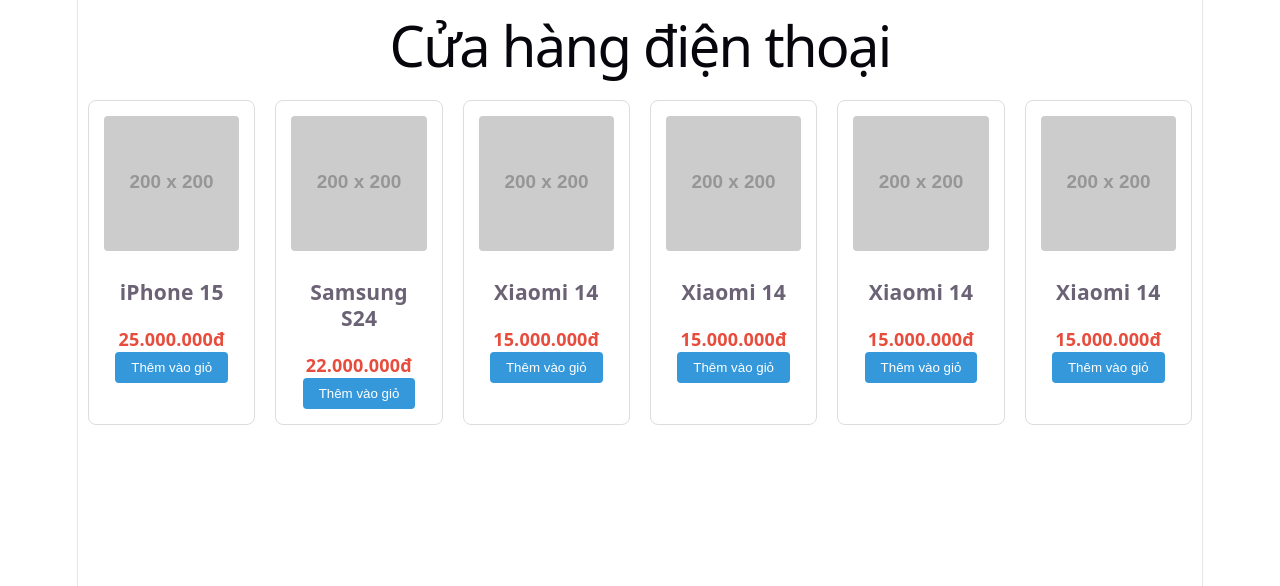
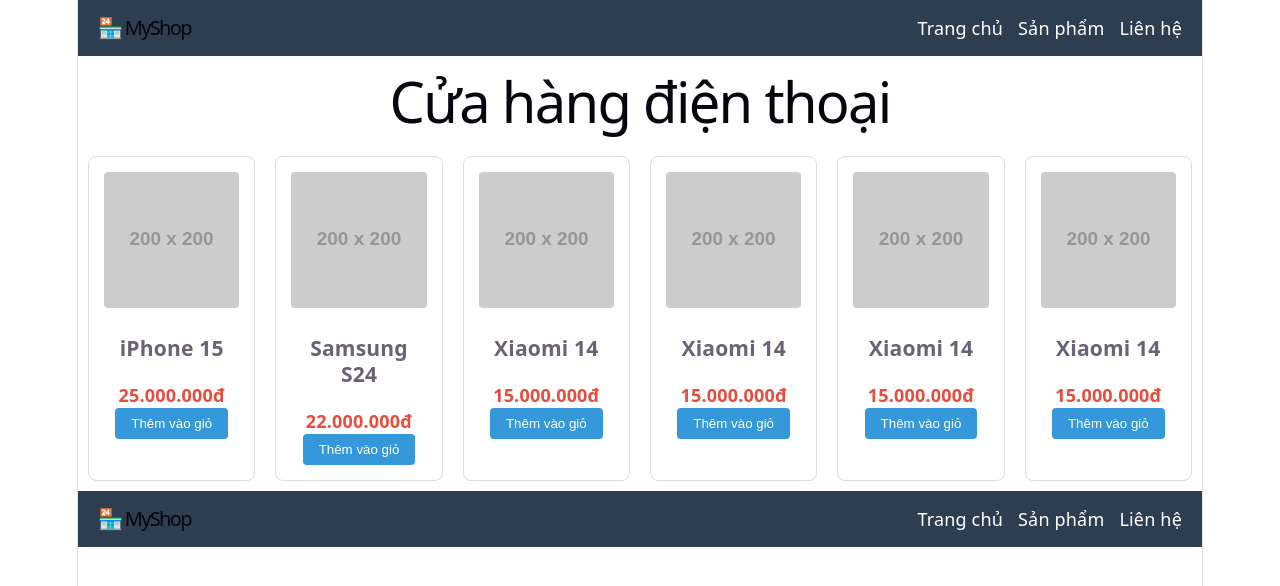
Before and after one commit to Tanne55/CSE391_NguyenDuyTan_2451160825, a React (Vite) app in the folder lab_practical/session_04_react_basics/my-app/: page / in a window 1280 px wide. Shown: the top 586 px of the page. Built offline with nearby package versions, Linux system fonts and the light colour scheme.

Commit message:
feat: BT2_B3_ss4_lab

```diff
--- /dev/null
+++ b/lab_practical/session_04_react_basics/my-app/components/Header_Footer.jsx
@@ -0,0 +1,52 @@
+
+export function Header() {
+    const headerStyle = {
+      backgroundColor: '#2c3e50',
+      color: '#white',
+      padding: '15px 20px',
+      display: 'flex',
+      justifyContent: 'space-between',
+      alignItems: 'center'
+    };
+
+    const navStyle = {
+      display: 'flex',
+      gap: '15px',
+      listStyle: 'none',
+      margin: 0,
+      padding: 0
+    };
+
+    return (
+      <header style={headerStyle}>
+        <h1 style={{ margin: 0, fontSize: '20px' }}>🏪 MyShop</h1>
+        <nav>
+          <ul style={navStyle}>
+            <li><a href="#home" style={{ color: '#fff', textDecoration: 'none' }}>Trang chủ</a></li>
+            <li><a href="#products" style={{ color: '#fff', textDecoration: 'none' }}>Sản phẩm</a></li>
+            <li><a href="#contact" style={{ color: '#fff', textDecoration: 'none' }}>Liên hệ</a></li>
+          </ul>
+        </nav>
+      </header>
+    );
+  }
+
+  // Component Footer hiển thị thông tin bản quyền
+  export function Footer() {
+    const footerStyle = {
+      backgroundColor: '#f8f9fa',
+      color: '#6c757d',
+      textAlign: 'center',
+      padding: '15px 20px',
+      borderTop: '1px solid #e9ecef',
+      fontSize: '14px'
+    };
+
+    return (
+      <footer style={footerStyle}>
+        <p style={{ margin: 0 }}>© {new Date().getFullYear()} MyShop. Tất cả các quyền được bảo lưu.</p>
+      </footer>
+    );
+  }
+
+  export default Header;
--- a/lab_practical/session_04_react_basics/my-app/src/App.jsx
+++ b/lab_practical/session_04_react_basics/my-app/src/App.jsx
@@ -3,6 +3,8 @@
 import viteLogo from './assets/vite.svg'
 import heroImg from './assets/hero.png'
 import AndDemo from '../components/AndDemo'
+import Header from '../components/Header_Footer'
+import Footer from '../components/Header_Footer'
 import ProductCard from '../components/ProductCard'
 import './App.css'
 
@@ -17,7 +19,10 @@
   ];
 
   return (
+    <>
+    <Header />
     <div>
+
       <h1 style={{ textAlign: "center" }}>Cửa hàng điện thoại</h1>
       <div style={{ display: "flex", justifyContent: "center" }}>
         {products.map(product => (
@@ -29,7 +34,10 @@
           />
         ))}
       </div>
+
     </div>
+    <Footer/>
+    </>
   );
 }
 
```
Also changed, not shown: lab_practical/session_04_react_basics/my-app/answers/B3.md (+11 -0 lines).
